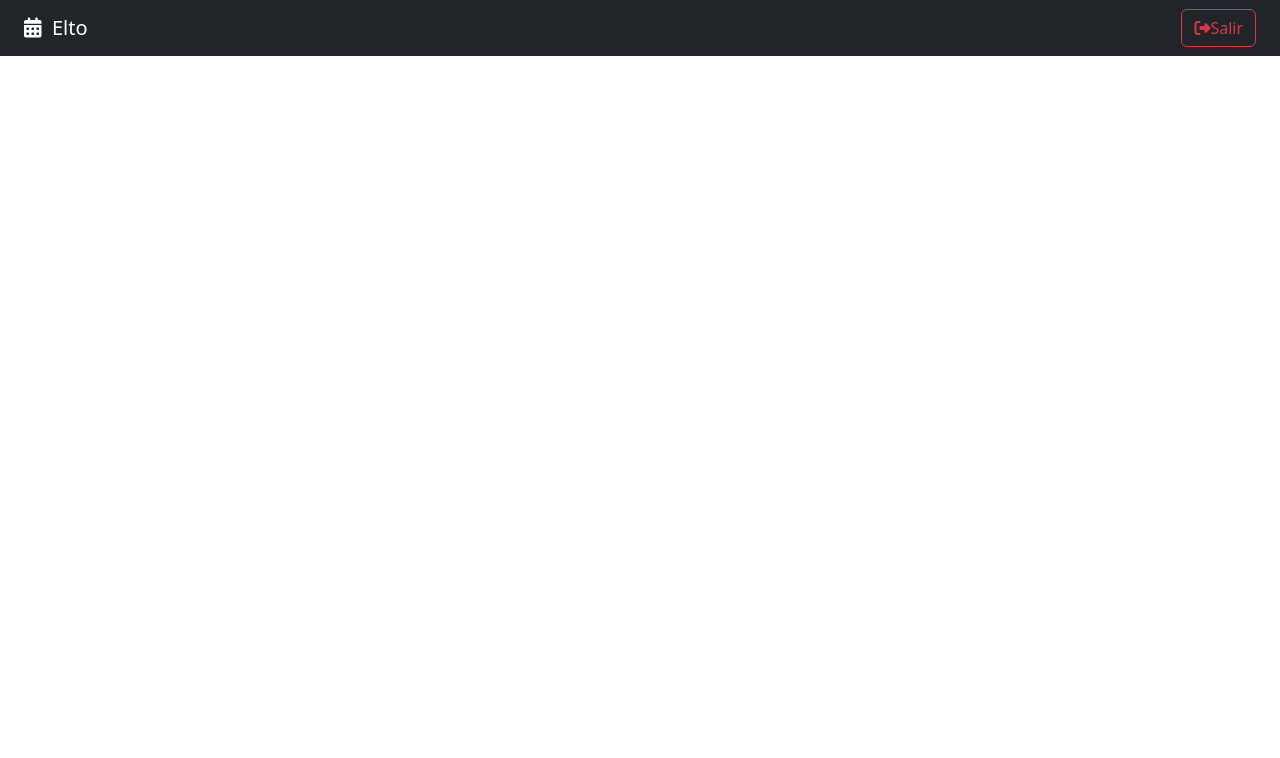
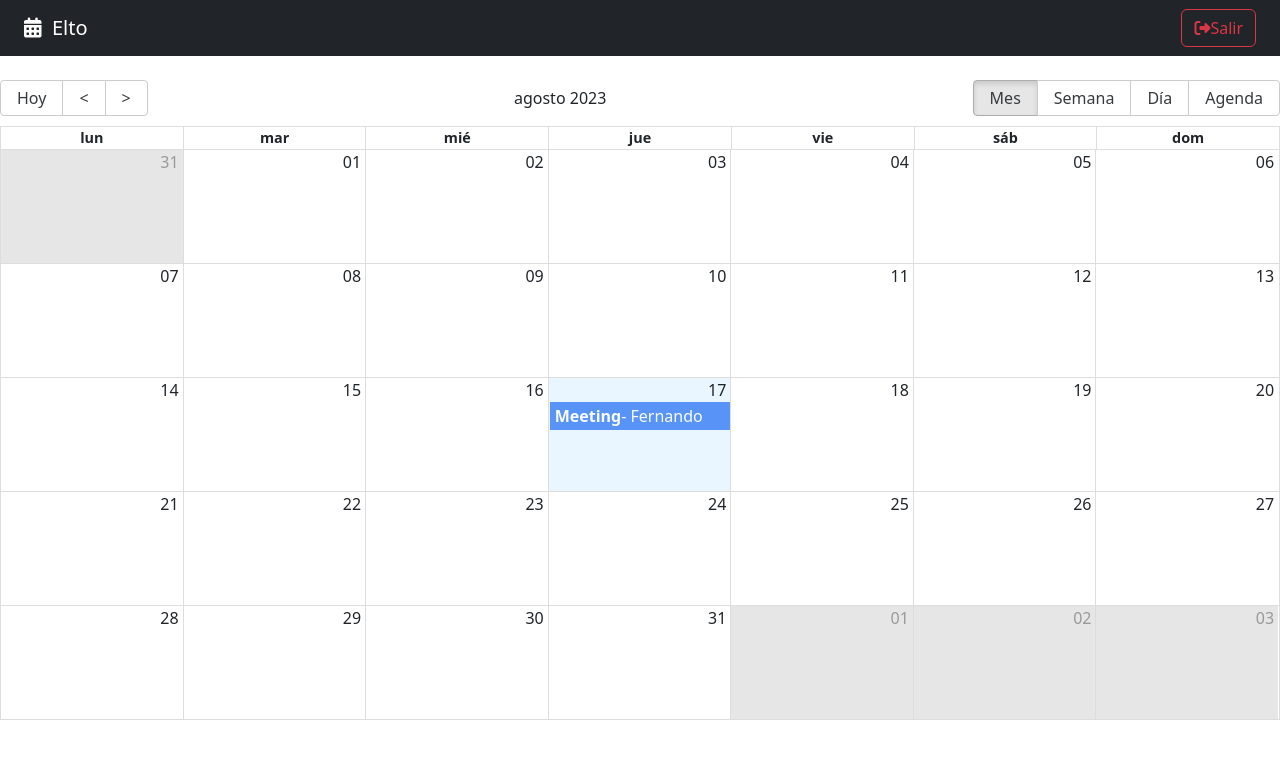
Before and after one commit to elto82/calendar-react-reduxt, a React (Vite) app: page / in a window 1280 px wide. Shown: the top 758 px of the page. Built offline with nearby package versions, Linux system fonts and the light colour scheme.

Commit message:
calendario

```diff
--- a/package.json
+++ b/package.json
@@ -10,7 +10,9 @@
     "preview": "vite preview"
   },
   "dependencies": {
+    "date-fns": "2.30.0",
     "react": "^18.2.0",
+    "react-big-calendar": "1.8.2",
     "react-dom": "^18.2.0",
     "react-router-dom": "6.15.0"
   },
--- /dev/null
+++ b/src/calendar/components/CalendarEvent.jsx
@@ -0,0 +1,11 @@
+
+export const CalendarEvent = ({ event }) => {
+  const { title, user } = event;
+
+  return (
+    <>
+      <strong>{title}</strong>
+      <span>- {user.name}</span>
+    </>
+  );
+};
--- a/src/calendar/pages/CalendarPage.jsx
+++ b/src/calendar/pages/CalendarPage.jsx
@@ -1,7 +1,55 @@
+import { Calendar } from "react-big-calendar";
+import "react-big-calendar/lib/css/react-big-calendar.css";
+import { addHours } from "date-fns";
 import { Navbar } from "../components/Navbar";
+import { getMessagesEs, localizer } from "../../helpers/calendarLocalizer";
+import { CalendarEvent } from "../components/CalendarEvent";
+
+
+
+const myEventsList = [
+  {
+    title: "Meeting",
+    notes: "Meeting with the team",
+    start: new Date(),
+    end: addHours(new Date(), 2),
+    bgColor: "#fafafa",
+    user: {
+      _id: "123",
+      name: "Fernando",
+    }
+  },
+];
+
 
 export const CalendarPage = () => {
+  const eventStyleGetter = (event, start, end, isSelected) => {
+    const style = {
+      backgroundColor: "#347CF7",
+      borderRadius: "0px",
+      opacity: 0.8,
+      color: "white",
+    };
+    return {
+      style,
+    };
+  };
+
   return (
-    <><Navbar /></>
+    <>
+      <Navbar />
+      <Calendar
+        culture="es"
+        localizer={localizer}
+        events={myEventsList}
+        startAccessor={'end'}
+        style={{ height: '80vh' }}
+        messages={getMessagesEs()}
+        eventPropGetter={eventStyleGetter}
+        components={{
+          event: CalendarEvent,
+        }}
+      />
+    </>
   );
 };
--- /dev/null
+++ b/src/helpers/calendarLocalizer.js
@@ -0,0 +1,36 @@
+import enUS from "date-fns/locale/en-US";
+import esEs from "date-fns/locale/es";
+
+import { format, parse, startOfWeek, getDay } from "date-fns";
+import { dateFnsLocalizer } from "react-big-calendar";
+
+const locales = {
+  es: esEs,
+  "en-US": enUS,
+};
+
+export const localizer = dateFnsLocalizer({
+  format,
+  parse,
+  startOfWeek,
+  getDay,
+  locales,
+});
+
+export const getMessagesEs = () => {
+  return {
+    allDay: "Todo el día",
+    previous: "<",
+    next: ">",
+    today: "Hoy",
+    month: "Mes",
+    week: "Semana",
+    day: "Día",
+    agenda: "Agenda",
+    date: "Fecha",
+    time: "Hora",
+    event: "Evento",
+    noEventsInRange: "No hay eventos en este rango",
+    showMore: (total) => `+ Ver más (${total})`,
+  };
+};
--- a/src/main.jsx
+++ b/src/main.jsx
@@ -4,10 +4,13 @@ import './styles.css';
 import { CalendarApp } from './CalendarApp.jsx';
 import { BrowserRouter } from 'react-router-dom';
 
-ReactDOM.createRoot(document.getElementById('root')).render(
-  <React.StrictMode>
-    <BrowserRouter >
-      <CalendarApp />
-    </BrowserRouter>
-  </React.StrictMode>,
+const root = document.getElementById('root');
+const rootElement = (
+  // <React.StrictMode>
+  <BrowserRouter>
+    <CalendarApp />
+  </BrowserRouter>
+  // </React.StrictMode>
 );
+
+ReactDOM.createRoot(root).render(rootElement);
```
Also changed, not shown: 1 other file (tests, documents, lock files or other folders).
